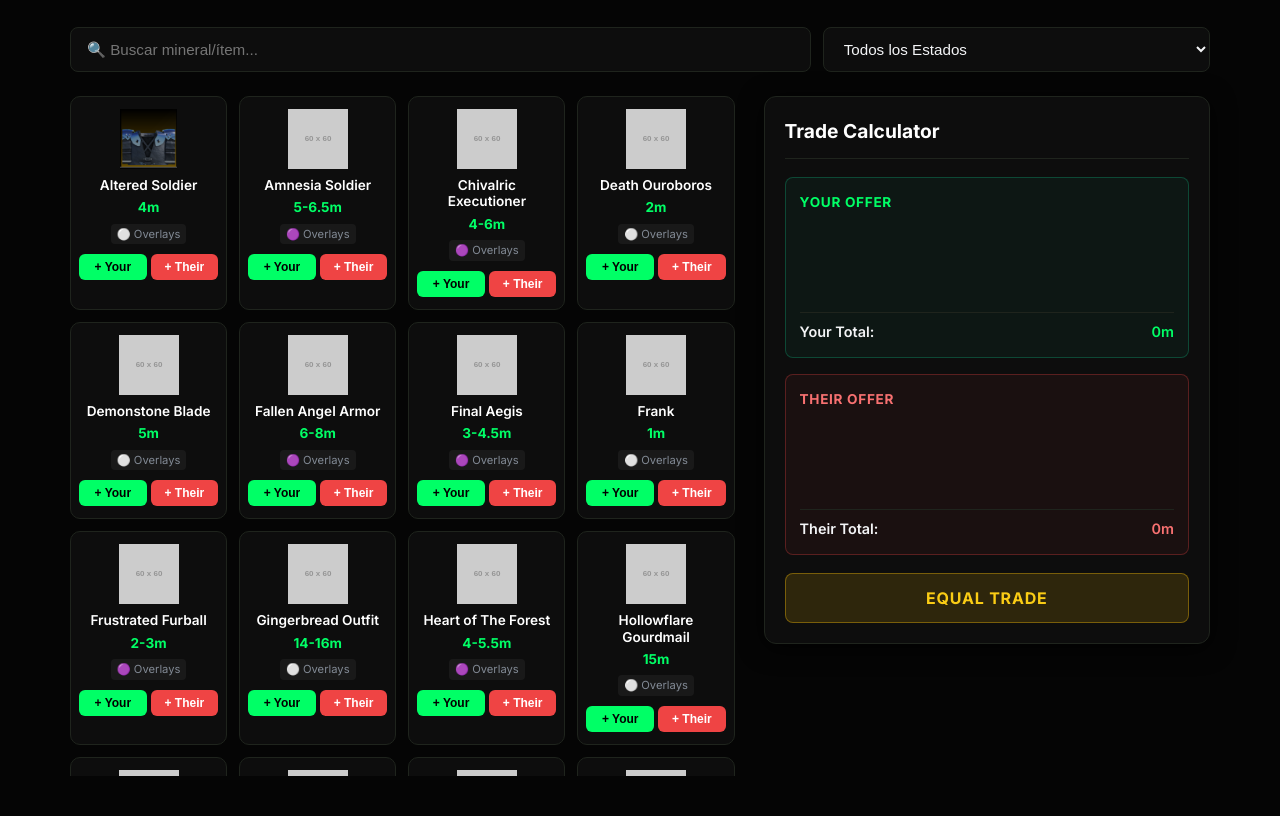
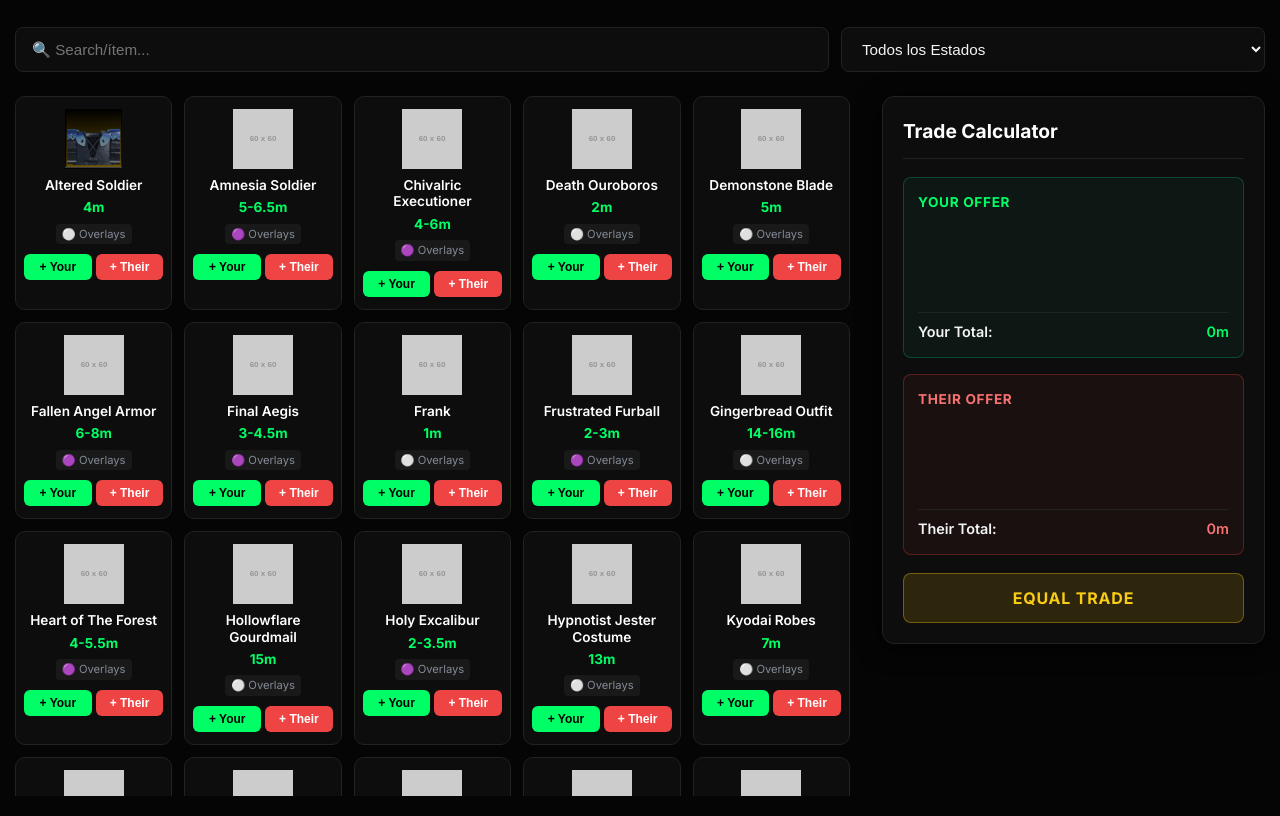
Before and after one commit to Bh2-Values/TheHub, a plain HTML site: page index.html in a window 1280 px wide. Shown: the part 107-923 px from the top of the page. Drawn offline with Linux system fonts and the light colour scheme; placeholder pictures from the web are drawn by us.

Commit message:
Update index.html

```diff
--- a/index.html
+++ b/index.html
@@ -32,6 +32,29 @@
     }
 
     * { box-sizing: border-box; margin: 0; padding: 0; }
+
+    /* Scrollbar personalizada para navegador (Chrome, Edge, Safari) */
+    ::-webkit-scrollbar {
+      width: 8px;
+      height: 8px;
+    }
+    ::-webkit-scrollbar-track {
+      background: #050505;
+    }
+    ::-webkit-scrollbar-thumb {
+      background: #1f241d;
+      border-radius: 4px;
+    }
+    ::-webkit-scrollbar-thumb:hover {
+      background: var(--green-primary);
+    }
+
+    /* Scrollbar para Firefox */
+    * {
+      scrollbar-width: thin;
+      scrollbar-color: #1f241d #050505;
+    }
+
     body {
       font-family: 'Inter', sans-serif;
       background-color: var(--bg-dark);
@@ -40,7 +63,7 @@
       padding: 20px 15px;
     }
 
-    .container { max-width: 1140px; margin: 0 auto; }
+    .container { max-width: 1280px; margin: 0 auto; }
 
     /* Header */
     header { text-align: center; margin-bottom: 30px; }
@@ -73,13 +96,13 @@
       box-shadow: 0 0 10px rgba(0, 255, 102, 0.25);
     }
 
-    /* Main Grid Layout */
-    .dashboard-grid { display: grid; grid-template-columns: 1.8fr 1.2fr; gap: 24px; }
-    @media (max-width: 900px) { .dashboard-grid { grid-template-columns: 1fr; } }
+    /* Main Grid Layout - Ampliado horizontalmente la columna de la lista (2.2fr) */
+    .dashboard-grid { display: grid; grid-template-columns: 2.2fr 1fr; gap: 24px; }
+    @media (max-width: 950px) { .dashboard-grid { grid-template-columns: 1fr; } }
 
     /* Item Grid Container */
-    .items-container { max-height: 680px; overflow-y: auto; padding-right: 5px; }
-    .items-grid { display: grid; grid-template-columns: repeat(auto-fill, minmax(130px, 1fr)); gap: 12px; }
+    .items-container { max-height: 700px; overflow-y: auto; padding-right: 8px; }
+    .items-grid { display: grid; grid-template-columns: repeat(auto-fill, minmax(135px, 1fr)); gap: 12px; }
 
     /* Tarjeta individual de ítem */
     .item-card {
@@ -196,7 +219,7 @@
     </header>
 
     <div class="filter-bar">
-      <input type="text" id="searchInput" class="search-input" placeholder="🔍 Buscar mineral/ítem..." onkeyup="filterData()">
+      <input type="text" id="searchInput" class="search-input" placeholder="🔍 Search/ítem..." onkeyup="filterData()">
       <select id="statusFilter" class="select-filter" onchange="filterData()">
         <option value="">Todos los Estados</option>
         <option value="🟢">📈 En subida</option>
```
